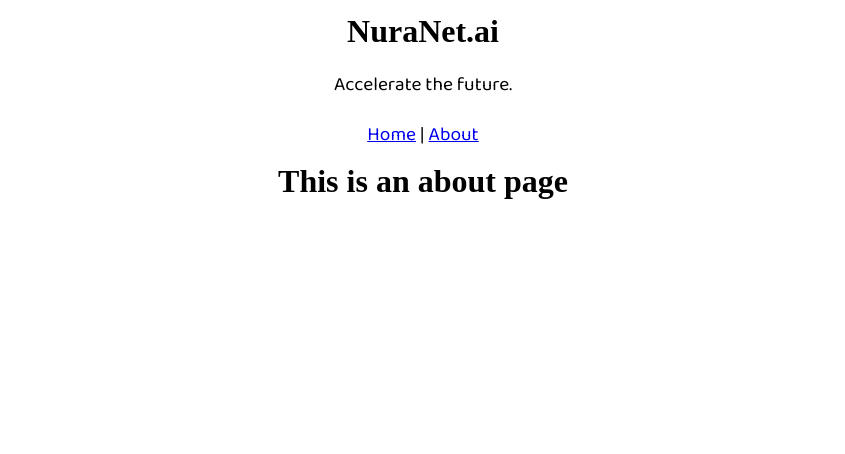
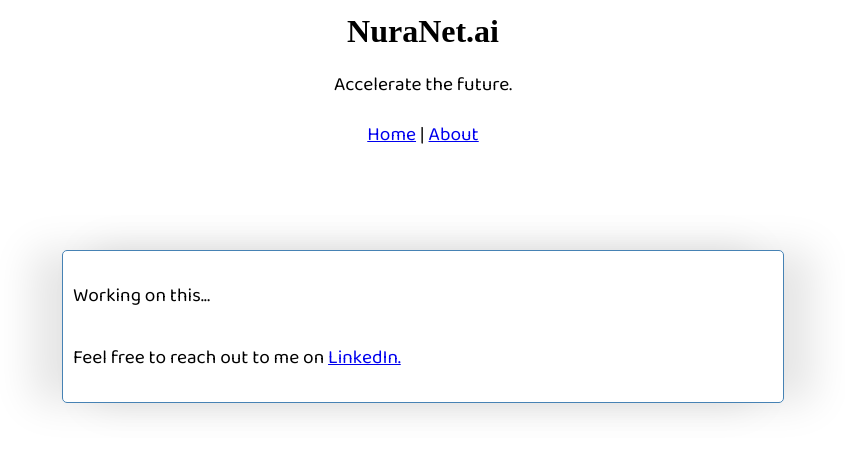
Before and after one commit to NuraNet/mvue, a Vue app: page /about in a window 1280 px wide. Shown: the top 454 px of the page, without its empty margins (217-1062 px from the left). Built offline with nearby package versions, Linux system fonts and the light colour scheme; a web font is replaced by a local one.

Commit message:
Added About page some placeholder content.

```diff
--- a/src/views/AboutPge.vue
+++ b/src/views/AboutPge.vue
@@ -1,5 +1,12 @@
 <template>
-  <div class="about">
-    <h1>This is an about page</h1>
+  <div class="container">
+    <p>Working on this...<br><br>
+    Feel free to reach out to me on <a :href="linkedURL"
+    target="_new">
+    LinkedIn.</a></p>
   </div>
 </template>
+
+<script setup>
+const linkedURL = 'https://www.linkedin.com/in/linkarungeorge/'
+</script>
```
